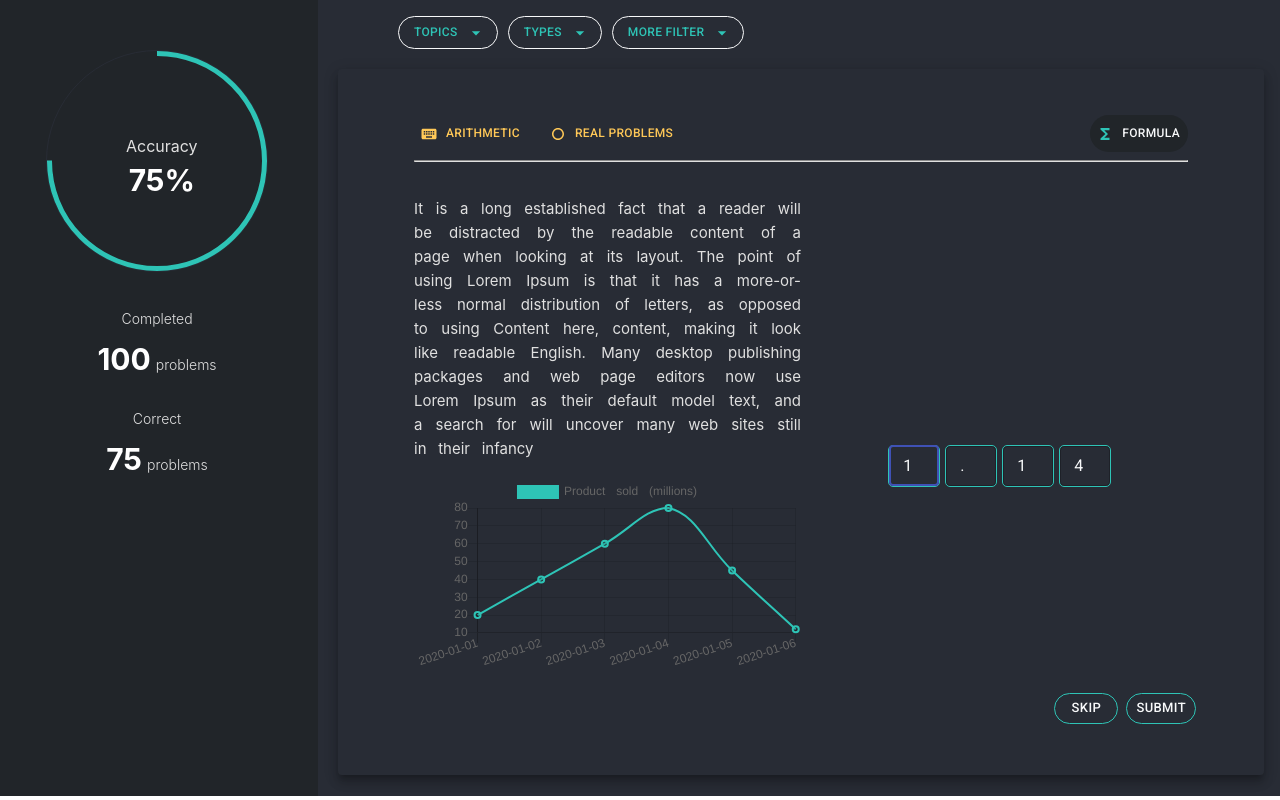
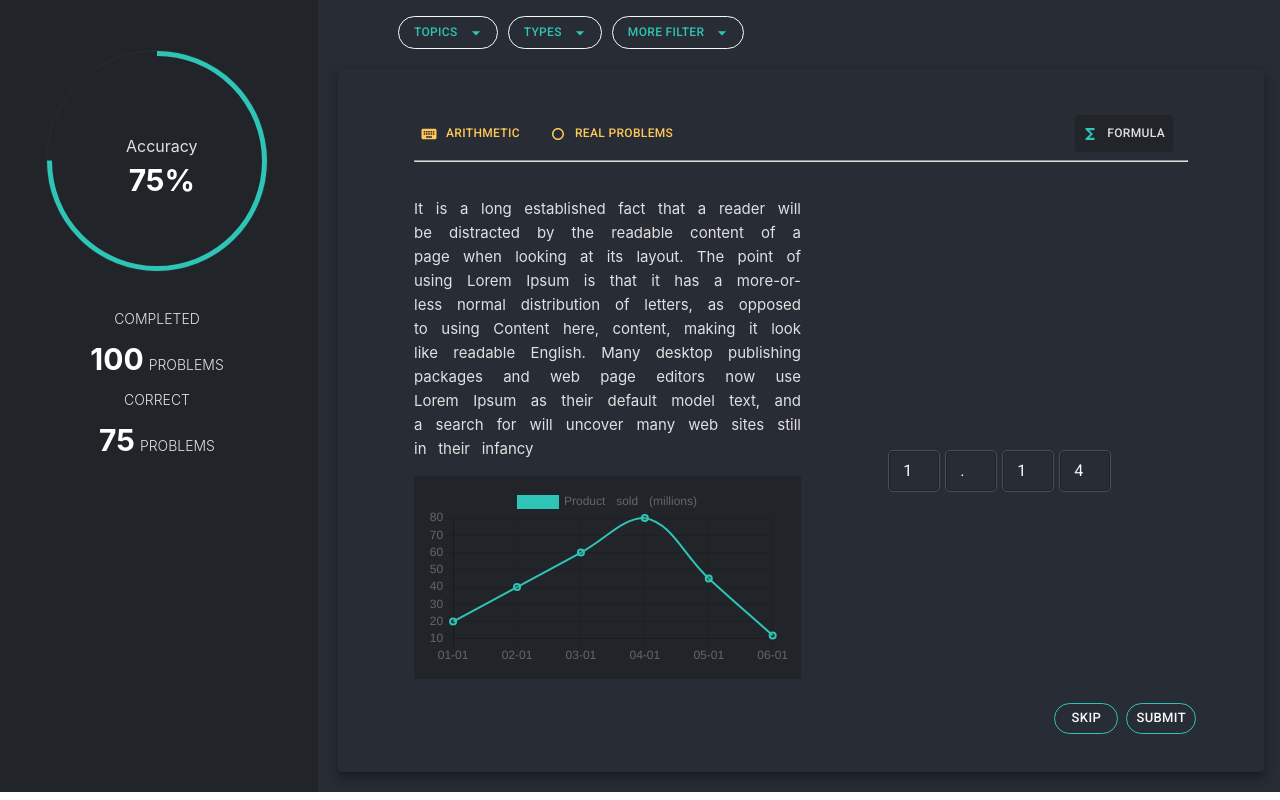
Before and after one commit to AasthaPanta/avl-frontend-aasthapanta, a React (Create React App) app: page / in a window 1280 px wide. Built offline with nearby package versions, Linux system fonts and the light colour scheme; the HTML template or start-up script is replaced by a standard one.

Commit message:
refactoring and updating css

```diff
--- a/src/components/Main.js
+++ b/src/components/Main.js
@@ -11,9 +11,7 @@ import ProblemCard from "./ProblemCard";
 import StatusView from "./StatusView";
 
 const styles = {
-  mainContainer: {
-    height: "100vh",
-  },
+  mainContainer: {},
   gridContainer: {
     height: "100%",
   },
@@ -24,6 +22,7 @@ const styles = {
   bigGrid: {
     backgroundColor: colors.mediumBackground,
     padding: "20px",
+    height: "100%",
   },
 };
 
@@ -31,10 +30,10 @@ const Main = () => {
   return (
     <div style={styles.mainContainer}>
       <Grid container spacing={1} style={styles.gridContainer}>
-        <Grid item md={3} lg={3} xs={12} sm={12} style={styles.smallGrid}>
+        <Grid item md={3} lg={3} xs={12} sm={3} style={styles.smallGrid}>
           <StatusView />
         </Grid>
-        <Grid item md={9} lg={9} xs={12} sm={12} style={styles.bigGrid}>
+        <Grid item md={9} lg={9} xs={12} sm={9} style={styles.bigGrid}>
           <ProblemCard />
         </Grid>
       </Grid>
--- a/src/components/ProblemCard.js
+++ b/src/components/ProblemCard.js
@@ -17,95 +17,138 @@ import DropDown from "@material-ui/icons/ArrowDropDown";
 
 // Importing from styles
 import { colors } from "../styles/ColorPalette";
+import styled from "styled-components";
 
 // Importing Components
 import ProblemChart from "./ProblemChart";
 
+const SelectorBox = styled.div`
+  margin-bottom: 20px;
+  padding-left: 60px;
+  display: flex;
+  @media (max-width: 450px) {
+    padding-left: 2px;
+    justify-content: space-between;
+  }
+`;
+
+const FilterButton = styled(Button)`
+  && {
+    border-radius: 20px;
+    border-color: ${colors.subtleText};
+    color: ${colors.borderColor};
+    margin-right: 10px;
+    font-size: 12px;
+    @media (max-width: 450px) {
+      font-size: 10px;
+      padding: 7px;
+    }
+  }
+`;
+
+const MainCard = styled(Card)`
+  && {
+    background-color: ${colors.mediumBackground};
+    height: 85%;
+    padding: 30px 60px;
+    @media (max-width: 450px) {
+      padding: 5px 2px;
+      height: 95%;
+    }
+  }
+`;
+
+const CardHeaderContainer = styled.div`
+  display: flex;
+  justify-content: space-between;
+  @media (max-width: 450px) {
+    justify-content: center;
+  }
+`;
+
+const HeaderButton = styled(Button)`
+  && {
+    color: ${({ dark }) =>
+      dark ? colors.paragraphColor : colors.headingTextColor};
+    font-size: 12px;
+    padding: 8px;
+    margin-right: 15px;
+    background-color: ${({ dark }) =>
+      dark ? colors.darkBackground : "transparent"};
+    @media (max-width: 450px) {
+      display: ${({ dark }) => (dark ? "none" : "")};
+      font-size: 10px;
+      padding: 5px;
+    }
+  }
+`;
+
+const HorizontalDivider = styled.hr`
+  border-color: #e0e0e0;
+  border-width: 0.7px;
+`;
+
+const ContentContainer = styled.div`
+  display: flex;
+  margin-top: 20px;
+  justify-content: space-between;
+  @media (max-width: 450px) {
+    flex-direction: column;
+  }
+`;
+
+const TextndChart = styled.div`
+  color: ${colors.paragraphColor};
+  font-size: 15px;
+  width: 50%;
+  word-spacing: 0.5em;
+  line-height: 1.6;
+  text-align: justify;
+  @media (max-width: 450px) {
+    width: 100%;
+  }
+`;
+
+const ChartBox = styled.div`
+  background-color: ${colors.darkBackground};
+  padding: 10px;
+`;
+
+const InputBoxes = styled.div`
+  width: 48%;
+  display: flex;
+  justify-content: center;
+  align-items: center;
+  @media (max-width: 450px) {
+    width: 100%;
+    justify-content: center;
+  }
+`;
+
+const TextBoxes = styled(TextField)`
+  && {
+    width: 50px;
+    margin-right: 5px;
+    margin-top: 80px;
+    border: 1px solid ${colors.lightBackground};
+    border-radius: 5px;
+    @media (max-width: 450px) {
+      margin-top: 40px;
+      width: 60px;
+    }
+  }
+`;
+
+const CardButton = styled(Button)`
+  color: ${colors.subtleText};
+  border-color: ${colors.borderColor};
+  border-radius: 20px;
+`;
+
 const styles = {
-  selectorBox: {
-    marginBottom: "20px",
-    paddingLeft: "60px",
-    display: "flex",
-  },
-
-  filterButton: {
-    borderRadius: "20px",
-    borderColor: colors.subtleText,
-    color: colors.borderColor,
-    marginRight: "10px",
-    fontSize: "12px",
-  },
-
-  mainCard: {
-    backgroundColor: colors.mediumBackground,
-    height: "85%",
-    padding: "30px 60px",
-  },
-
-  headerContainer: {
-    display: "flex",
-    justifyContent: "space-between",
-  },
-
-  headerText: {
-    color: colors.headingTextColor,
-    fontSize: "12px",
-    padding: "8px",
-    marginRight: "15px",
-  },
-
-  divider: {
-    borderColor: "#e0e0e0",
-    borderWidth: "0.7px",
-  },
-
-  contentContainer: {
-    display: "flex",
-    marginTop: "20px",
-    justifyContent: "space-between",
-  },
-
-  textnChart: {
-    color: colors.paragraphColor,
-    fontSize: "15px",
-    width: "50%",
-    wordSpacing: "0.5em",
-    lineHeight: "1.6",
-    textAlign: "justify",
-  },
-
-  ipBoxes: {
-    width: "48%",
-    display: "flex",
-    justifyContent: "center",
-    alignItems: "center",
-  },
-
-  inputBoxes: {
-    width: "50px",
-    marginRight: "5px",
-    marginTop: "80px",
-    border: "1px solid #2ec4b6",
-    borderRadius: "5px",
-  },
-
   cardActions: {
     display: "flex",
     justifyContent: "flex-end",
-  },
-
-  headerButton: {
-    backgroundColor: colors.darkBackground,
-    color: colors.subtleText,
-    fontSize: "12px",
-    padding: "8px",
-    borderRadius: "20px",
-  },
-
-  cardButton: {
-    color: colors.subtleText,
-    borderColor: colors.borderColor,
-    borderRadius: "20px",
   },
 };
 
@@ -117,7 +160,7 @@ const ProblemCard = () => {
   const nameFourth = useRef(null);
 
   useEffect(() => {
-    nameFirst.current.focus();
+    //nameFirst.current.focus();
   }, []);
 
   const handleEnter = (event) => {
@@ -147,17 +190,16 @@ const ProblemCard = () => {
 
   return (
     <React.Fragment>
-      <div style={styles.selectorBox}>
-        <Button
+      <SelectorBox>
+        <FilterButton
           aria-controls="topics-menu"
           aria-haspopup="true"
           onClick={handleClick}
           variant="outlined"
-          style={styles.filterButton}
           endIcon={<DropDown />}
         >
           Topics
-        </Button>
+        </FilterButton>
         <Menu
           id="topics-menu"
           anchorEl={anchorEl}
@@ -171,61 +213,58 @@ const ProblemCard = () => {
           <MenuItem onClick={handleClose}>Trigonometry</MenuItem>
         </Menu>
 
-        <Button
+        <FilterButton
           aria-controls="type-menu"
           aria-haspopup="true"
           variant="outlined"
-          style={styles.filterButton}
           endIcon={<DropDown />}
         >
           Types
-        </Button>
+        </FilterButton>
 
-        <Button
+        <FilterButton
           aria-controls="filter-menu"
           aria-haspopup="true"
-          style={styles.filterButton}
           variant="outlined"
           endIcon={<DropDown />}
         >
           More Filter
-        </Button>
-      </div>
-      <Card style={styles.mainCard} raised>
+        </FilterButton>
+      </SelectorBox>
+
+      <MainCard raised>
         <CardContent style={styles.cardContent}>
-          <div style={styles.headerContainer}>
+          <CardHeaderContainer>
             <div>
-              <Button
+              <HeaderButton
                 size="small"
-                style={styles.headerText}
                 startIcon={
                   <Keyboard style={{ color: colors.headingTextColor }} />
                 }
               >
                 Arithmetic
-              </Button>
-              <Button
+              </HeaderButton>
+              <HeaderButton
                 size="small"
-                style={styles.headerText}
                 startIcon={<Dot style={{ color: colors.headingTextColor }} />}
               >
                 Real Problems
-              </Button>
+              </HeaderButton>
             </div>
             <div>
-              <Button
+              <HeaderButton
+                dark
                 size="small"
-                style={styles.headerButton}
                 startIcon={<Functions style={{ color: colors.borderColor }} />}
               >
                 Formula
-              </Button>
+              </HeaderButton>
             </div>
-          </div>
-          <hr style={styles.divider} />
-          <div style={styles.contentContainer}>
-            <div style={styles.textnChart}>
-              <div style={styles.textbox}>
+          </CardHeaderContainer>
+          <HorizontalDivider />
+          <ContentContainer>
+            <TextndChart>
+              <div>
                 <p>
                   It is a long established fact that a reader will be distracted
                   by the readable content of a page when looking at its layout.
@@ -237,12 +276,12 @@ const ProblemCard = () => {
                   uncover many web sites still in their infancy
                 </p>
               </div>
-              <div style={styles.chartbox}>
+              <ChartBox>
                 <ProblemChart />
-              </div>
-            </div>
-            <div style={styles.ipBoxes}>
-              <TextField
+              </ChartBox>
+            </TextndChart>
+            <InputBoxes>
+              <TextBoxes
                 id="first"
                 name="first"
                 defaultValue="1"
@@ -253,9 +292,8 @@ const ProblemCard = () => {
                 InputProps={{
                   style: { color: colors.subtleText },
                 }}
-                style={styles.inputBoxes}
               />
-              <TextField
+              <TextBoxes
                 id="second"
                 name="second"
                 defaultValue="."
@@ -266,9 +304,8 @@ const ProblemCard = () => {
                 InputProps={{
                   style: { color: colors.subtleText },
                 }}
-                style={styles.inputBoxes}
               />
-              <TextField
+              <TextBoxes
                 id="third"
                 name="third"
                 defaultValue="1"
@@ -279,9 +316,8 @@ const ProblemCard = () => {
                 InputProps={{
                   style: { color: colors.subtleText },
                 }}
-                style={styles.inputBoxes}
               />
-              <TextField
+              <TextBoxes
                 id="fourth"
                 name="fourth"
                 defaultValue="4"
@@ -292,21 +328,20 @@ const ProblemCard = () => {
                 InputProps={{
                   style: { color: colors.subtleText },
                 }}
-                style={styles.inputBoxes}
               />
-            </div>
-          </div>
+            </InputBoxes>
+          </ContentContainer>
         </CardContent>
 
         <CardActions style={styles.cardActions}>
-          <Button size="small" variant="outlined" style={styles.cardButton}>
+          <CardButton size="small" variant="outlined">
             Skip
-          </Button>
-          <Button size="small" variant="outlined" style={styles.cardButton}>
+          </CardButton>
+          <CardButton size="small" variant="outlined">
             Submit
-          </Button>
+          </CardButton>
         </CardActions>
-      </Card>
+      </MainCard>
     </React.Fragment>
   );
 };
--- a/src/components/ProblemChart.js
+++ b/src/components/ProblemChart.js
@@ -7,7 +7,7 @@ const ProblemChart = () => {
   const labels = [];
 
   for (let i = 0; i < 6; i++) {
-    const date = moment(startDate).add(i, "days").format("YYYY-MM-DD");
+    const date = moment(startDate).add(i, "days").format("DD-MM");
     labels.push(date.toString());
   }
 
--- a/src/components/ProgressChart.js
+++ b/src/components/ProgressChart.js
@@ -6,47 +6,61 @@ import CircularProgress from "@material-ui/core/CircularProgress";
 // Importing styles
 import { colors } from "../styles/ColorPalette";
 
-const styles = {
-  mainContainer: {
-    position: "relative",
-  },
-  textContainer: {
-    position: "absolute",
-    left: "80px",
-    top: "70px",
-  },
-  text: {
-    color: colors.brightText,
-    fontWeight: "700",
-    fontSize: "30px",
-    marginTop: "-10px",
-  },
-  chartContainer: {
-    height: "220px",
-    width: "220px",
-    borderRadius: "100%",
-    border: "1px solid #282c35",
-  },
-};
+import styled from "styled-components";
+
+const ChartContainer = styled.div`
+  height: 220px;
+  width: 220px;
+  border-radius: 100%;
+  border: 1px solid #282c35;
+  @media (max-width: 450px) {
+    height: 130px;
+    width: 130px;
+  }
+`;
+
+const MainContainer = styled.div`
+  position: relative;
+`;
+
+const TextContainer = styled.div`
+  position: absolute;
+  left: 80px;
+  top: 70px;
+  @media (max-width: 450px) {
+    top: 30px;
+    left: 35px;
+  }
+`;
+
+const Text = styled.p`
+  color: ${colors.brightText};
+  font-weight: 700;
+  font-size: 30px;
+  margin-top: -10px;
+  @media (max-width: 450px) {
+    font-size: 25px;
+  }
+`;
 
 const ProgressChart = () => {
   return (
-    <div style={styles.mainContainer}>
-      <div style={styles.textContainer}>
+    <MainContainer>
+      <TextContainer>
         <p style={{ color: colors.paragraphColor }}>Accuracy</p>
-        <p style={styles.text}>75%</p>
-      </div>
-      <div style={styles.chartContainer}>
+        <Text>75%</Text>
+      </TextContainer>
+      <ChartContainer>
         <CircularProgress
           variant="static"
           value={75}
           label="hello"
-          size={220}
+          size="100%"
           thickness={1}
           style={{ color: " #2ec4b6" }}
         />
-      </div>
-    </div>
+      </ChartContainer>
+    </MainContainer>
   );
 };
 
--- a/src/components/StatusView.js
+++ b/src/components/StatusView.js
@@ -5,59 +5,79 @@ import ProgressChart from "./ProgressChart";
 // Importing styles
 import { colors } from "../styles/ColorPalette";
 
-const styles = {
-  mainBox: {
-    paddingLeft: "20px",
-    paddingRight: "20px",
-    height: "100%",
-    display: "flex",
-    flexDirection: "column",
-    position: "relative",
-  },
-  chartBox: {
-    height: "250px",
-    paddingTop: "20px",
-    display: "flex",
-    justifyContent: "center",
-    alignItems: "center",
-    marginBottom: "10px",
-  },
-  textBox: {
-    height: "150px",
-  },
-  pText: {
-    color: colors.paragraphColor,
-    textAlign: "center",
-    fontSize: "14px",
-    fontWeight: "300",
-  },
-  spanText: {
-    color: colors.brightText,
-    fontWeight: "700",
-    fontSize: "30px",
-    marginRight: "5px",
-  },
-};
+import styled from "styled-components";
+
+const MainBox = styled.div`
+  padding-left: 20px;
+  padding-right: 20px;
+  display: flex;
+  flex-direction: column;
+  position: relative;
+  @media (max-width: 450px) {
+    flex-direction: row;
+    padding-left: 2px;
+    padding-right: 2px;
+    justify-content: space-evenly;
+  }
+`;
+
+const ChartBox = styled.div`
+  height: 250px;
+  padding-top: 20px;
+  display: flex;
+  justify-content: center;
+  align-items: center;
+  margin-bottom: 10px;
+  @media (max-width: 450px) {
+    margin-bottom: 5px;
+    height: 150px;
+    padding-top: 0px;
+  }
+`;
+
+const TextBox = styled.div`
+  height: 160px;
+
+  @media (max-width: 450px) {
+  }
+`;
+
+const PText = styled.p`
+  color: ${colors.paragraphColor};
+  text-align: center;
+  font-size: 14px;
+  font-weight: 300;
+  @media (max-width: 450px) {
+    text-align: left;
+  }
+`;
+
+const SpanText = styled.span`
+  color: ${colors.brightText};
+  font-weight: 700;
+  font-size: 30px;
+  margin-right: 5px;
+  @media (max-width: 450px) {
+  }
+`;
 
 const StatusView = () => {
   return (
-    <div style={styles.mainBox}>
-      <div style={styles.chartBox}>
+    <MainBox>
+      <ChartBox>
         <ProgressChart />
-      </div>
-      <div style={styles.textBox}>
-        <p style={styles.pText}>Completed</p>
-        <p style={styles.pText}>
-          <span style={styles.spanText}>100</span>problems
-        </p>
-      </div>
-      <div style={{ ...styles.textBox, marginTop: "-50px" }}>
-        <p style={styles.pText}>Correct</p>
-        <p style={styles.pText}>
-          <span style={styles.spanText}>75</span>problems
-        </p>
-      </div>
-    </div>
+      </ChartBox>
+      <TextBox>
+        <PText>COMPLETED</PText>
+        <PText>
+          <SpanText>100</SpanText>PROBLEMS
+        </PText>
+        <PText>CORRECT</PText>
+        <PText>
+          <SpanText>75</SpanText>PROBLEMS
+        </PText>
+      </TextBox>
+    </MainBox>
   );
 };
 
```
